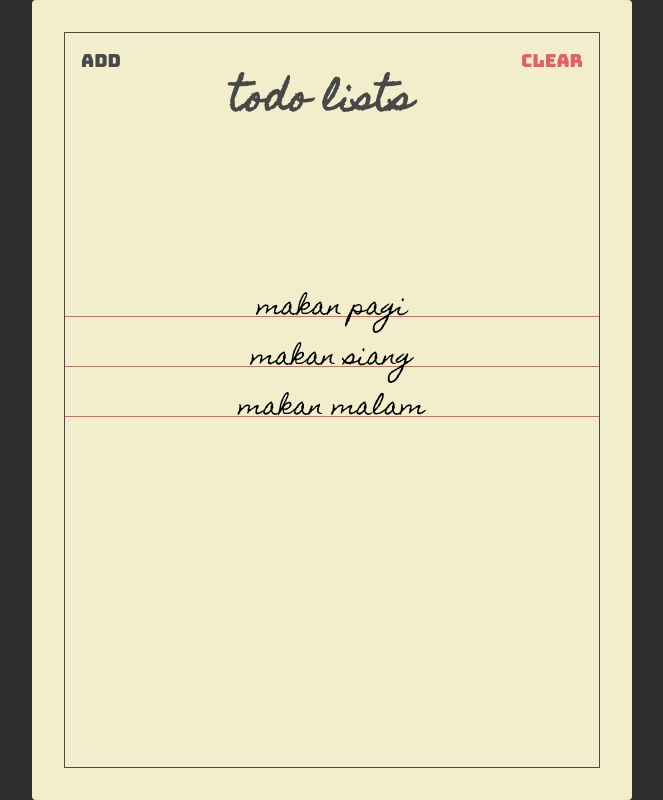
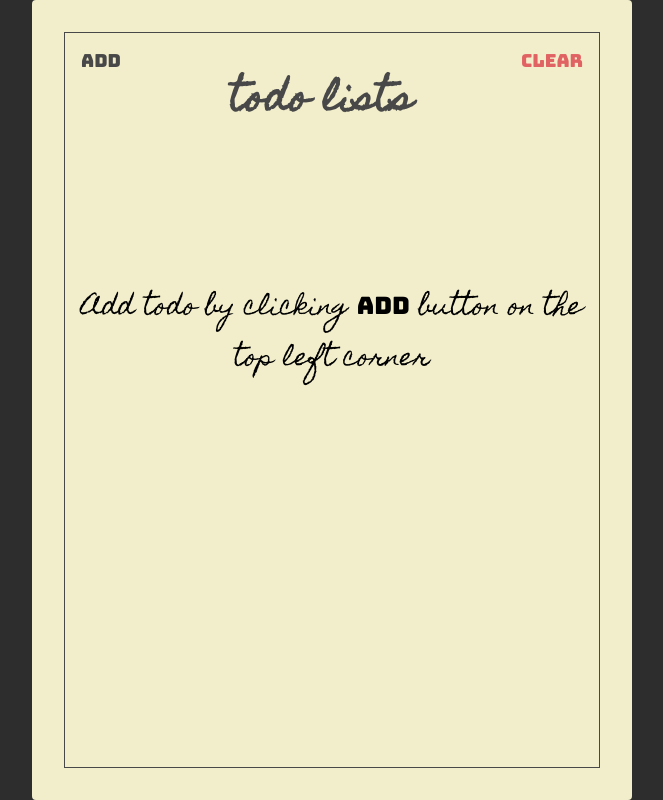
Before and after one commit to Calvphl/react-todolist, a React (Create React App) app: page / in a window 1280 px wide. Both pictures are taken after a click on the button "Clear". Shown: the whole page, without its empty margins (308-971 px from the left). Built offline with nearby package versions, Linux system fonts and the light colour scheme.

Commit message:
delete function dan membuat placeholder

```diff
--- a/src/components/Header.jsx
+++ b/src/components/Header.jsx
@@ -1,21 +1,24 @@
 import React from "react";
 import PropTypes from "prop-types";
 
-const Header = ({ showAddToggle, showAdd }) => {
+const Header = ({ showAddToggle, showAdd, clearTodos }) => {
   return (
     <section className="header">
       <button className="header-btn main-black-color" onClick={showAddToggle}>
         {showAdd ? "Finish" : "Add"}
       </button>
       <h1 className="header-title">ToDo Lists</h1>
-      <button className="header-btn main-red-color">Clear</button>
+      <button className="header-btn main-red-color" onClick={clearTodos}>
+        Clear
+      </button>
     </section>
   );
 };
 
 Header.propTypes = {
   showAddToggle: PropTypes.func.isRequired,
-  showAdd: PropTypes.bool.isRequired
+  showAdd: PropTypes.bool.isRequired,
+  clearTodos: PropTypes.func.isRequired
 };
 
 export default Header;
--- a/src/components/Todos.jsx
+++ b/src/components/Todos.jsx
@@ -5,7 +5,8 @@ import Todo from "./Todo";
 const Todos = ({ todos, completeTodo }) => {
   return (
     <section className="todos">
-      {todos.map((todo, index) => {
+      {todos.length > 0 &&
+        todos.map((todo, index) => {
           return (
             <Todo
               key={index}
@@ -16,6 +17,13 @@ const Todos = ({ todos, completeTodo }) => {
             />
           );
         })}
+      {todos.length === 0 && (
+        <div className="todo-placeholder-text">
+          Add todo by clicking{" "}
+          <span className="add-button-placeholder-text">Add</span> button on the
+          top left corner
+        </div>
+      )}
     </section>
   );
 };
--- a/src/pages/TodoList.jsx
+++ b/src/pages/TodoList.jsx
@@ -15,9 +15,13 @@ const TodoList = () => {
   const [showAdd, setShowAdd] = useState(false);
 
   const addTodo = (value) => {
-    const addedTodo = [...todos, { text: value, isCompleted: false }];
+    if (todos.length < 10) {
+      const addedTodo = [...todos, { text: value, isCompleted: false }];
 
-    setTodos(addedTodo);
+      setTodos(addedTodo);
+    } else {
+      alert("only 10 todos is allowed");
+    }
   };
 
   const completeTodo = (index) => {
@@ -26,13 +30,19 @@ const TodoList = () => {
     setTodos(addedTodo);
   };
 
+  const clearTodos = () => setTodos([]);
+
   const showAddToggle = () => setShowAdd(!showAdd);
 
   console.log("todos", todos);
 
   return (
     <Paper>
-      <Header showAddToggle={showAddToggle} showAdd={showAdd} />
+      <Header
+        showAddToggle={showAddToggle}
+        showAdd={showAdd}
+        clearTodos={clearTodos}
+      />
       <TodoForm addTodo={addTodo} showAdd={showAdd} />
       <Todos todos={todos} completeTodo={completeTodo} />
     </Paper>
--- a/src/styles.css
+++ b/src/styles.css
@@ -146,3 +146,15 @@ html {
   left: 50%;
   transform: translate(-50%);
 }
+
+.todo-placeholder-text {
+  font-family: "Homemade Apple", sans-serif;
+  font-size: 24px;
+  text-align: center;
+  padding: 16px;
+}
+
+.add-button-placeholder-text {
+  font-family: "Bungee", sans-serif;
+  font-size: 24px;
+}
```
Lines whose indentation alone changed are shown as unchanged.
